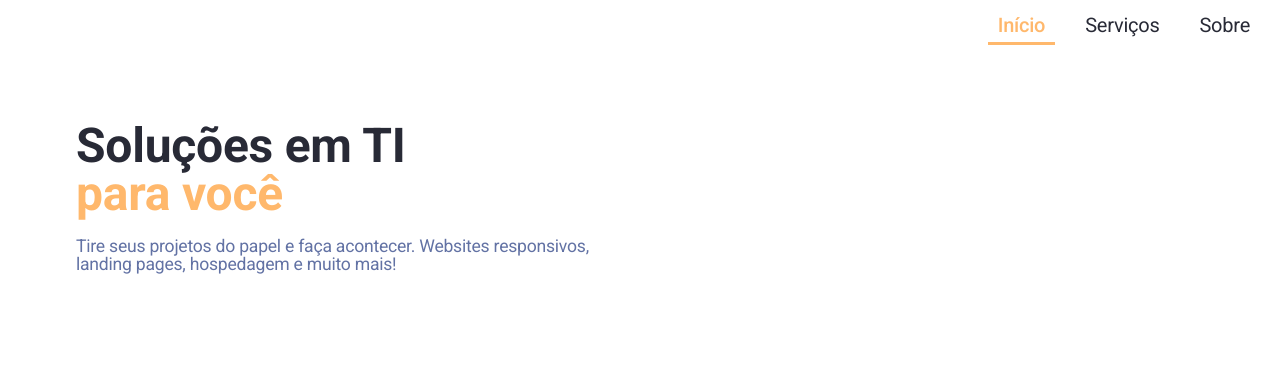
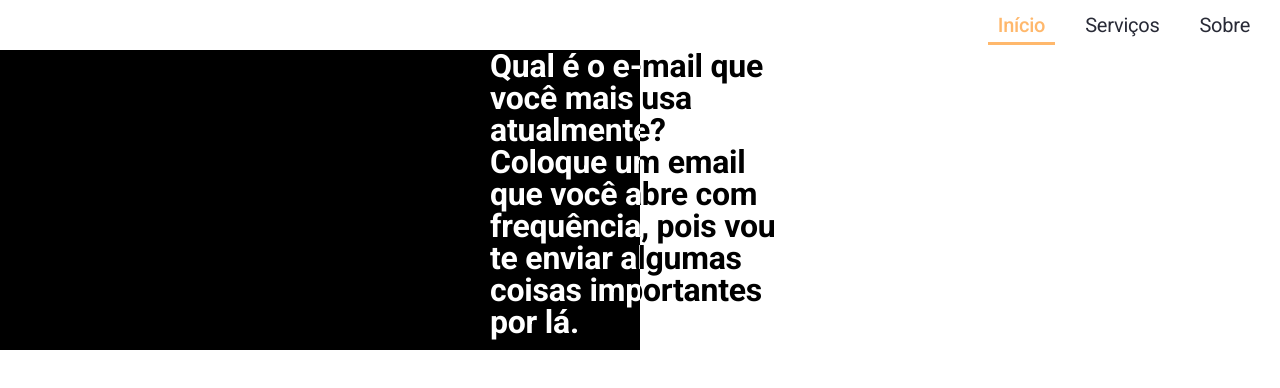
Before and after one commit to joaomaders/maders.dev, a Vue app: page / in a window 1280 px wide. Shown: the top 388 px of the page. Built offline with nearby package versions, Linux system fonts and the light colour scheme; no server answers.

Commit message:
FEATURE - black and white section

```diff
--- a/package.json
+++ b/package.json
@@ -12,8 +12,10 @@
     "core-js": "^3.6.5",
     "lottie-web": "^5.7.14",
     "reset-css": "^5.0.1",
+    "typewriter-effect": "^2.18.2",
     "vue": "^3.0.0",
     "vue-router": "^4.0.12",
+    "vue-typed-js": "^0.1.2",
     "vue-typer": "^1.2.0"
   },
   "devDependencies": {
--- /dev/null
+++ b/src/components/BlackAndWhite.vue
@@ -0,0 +1,66 @@
+<template>
+    <div class="black-and-white-section">
+        <div class="black-side half">
+            <div class="text">
+                Qual é o e-mail que você mais usa atualmente? Coloque um email que você abre com frequência, pois vou te enviar algumas coisas importantes por lá.
+            </div>
+        </div>
+
+        <div class="white-side half">
+            <div class="text">
+                Qual é o e-mail que você mais usa atualmente? Coloque um email que você abre com frequência, pois vou te enviar algumas coisas importantes por lá.
+            </div>
+        </div>
+    </div>
+</template>
+
+<script>
+    export default {
+
+    }
+</script>
+
+<style lang="scss" scoped>
+    $text-width: 300px;
+    $text-negative-margin: calc(-300px / 2);
+
+    .black-and-white-section {
+        display: flex;
+        height: 300px;
+
+        .half {
+            overflow: hidden;
+            display: flex;
+
+            .text {
+                font-size: 32px;
+                font-weight: 600;
+                width: $text-width;
+            }
+        }
+
+        .black-side {
+            width: 50%;
+            height: 100%;
+            background-color: #000000;
+            justify-content: flex-end;
+
+            .text {
+                margin-right: $text-negative-margin;
+                color: #FFFFFF;
+            }
+        }
+
+        .white-side {
+            width: 50%;
+            height: 100%;
+            background-color: #FFFFFF;
+            justify-content: flex-start;
+
+            .text {
+                color: #000000;
+                margin-left: $text-negative-margin;
+            }
+        }
+    }
+</style>
--- a/src/components/Home/Initial.vue
+++ b/src/components/Home/Initial.vue
@@ -1,9 +1,9 @@
 <template>
-    <div class="home-initial columns container">
-        <div class="home-initial-texts column is-6">
+    <div class="home-initial columns container is-multiline">
+        <div class="home-initial-texts column is-6-desktop is-12-mobile">
             <div class="home-initial-texts-title">
-                Soluções em TI <br>
-                <span>para você</span>
+                Lorem Ipsum dolor <br>
+                Para <span id="typewriter"></span>
             </div>
 
             <div class="home-initial-texts-subtitle">
@@ -11,12 +11,14 @@
             </div>
         </div>
 
-        <div ref="animation" class="home-initial-animation column is-6"></div>
+        <div ref="animation" class="home-initial-animation column is-6-desktop is-12-mobile"></div>
     </div>
 </template>
 
 <script>
     import lottie from 'lottie-web'
+
+    import Typewriter from 'typewriter-effect/dist/core';
 
     export default {
         mounted () {
@@ -28,6 +30,11 @@
                 path: '/animations/animation2.json'
             })
             animation.play();
+
+            new Typewriter('#typewriter', {
+                strings: ['você', 'mim'],
+                autoStart: true,
+            });
         }
     }
 </script>
--- a/src/components/Navbar.vue
+++ b/src/components/Navbar.vue
@@ -29,9 +29,7 @@
 		</div>
 	</div>
 
-	<div class="navbar-mobile" :class="{ 'active' : navbarMobileShowing }">
-			{{ navbarMobileHeight }}
-	</div>
+	<div class="navbar-mobile" :class="{ 'active' : navbarMobileShowing }"></div>
 </template>
 
 <script>
--- a/src/views/Home.vue
+++ b/src/views/Home.vue
@@ -1,16 +1,18 @@
 <template>
     <div>
-        <Initial />
-
+        <!-- <Initial /> -->
+        <BlackAndWhite />
     </div>
 </template>
 
 <script>
-import Initial from '../components/Home/Initial.vue'
+// import Initial from '../components/Home/Initial.vue'
+import BlackAndWhite from '../components/BlackAndWhite.vue'
 
     export default {
         components: {
-            Initial
+            // Initial,
+            BlackAndWhite
         }
     }
 
--- a/vue.config.js
+++ /dev/null
@@ -1,3 +0,0 @@
-module.exports = {
-    publicPath: 'maders.dev'
-}
```
Also changed, not shown: scripts/gh-pages-deploy.js (added, +25 -0 lines), 1 other file (tests, documents, lock files or other folders).
